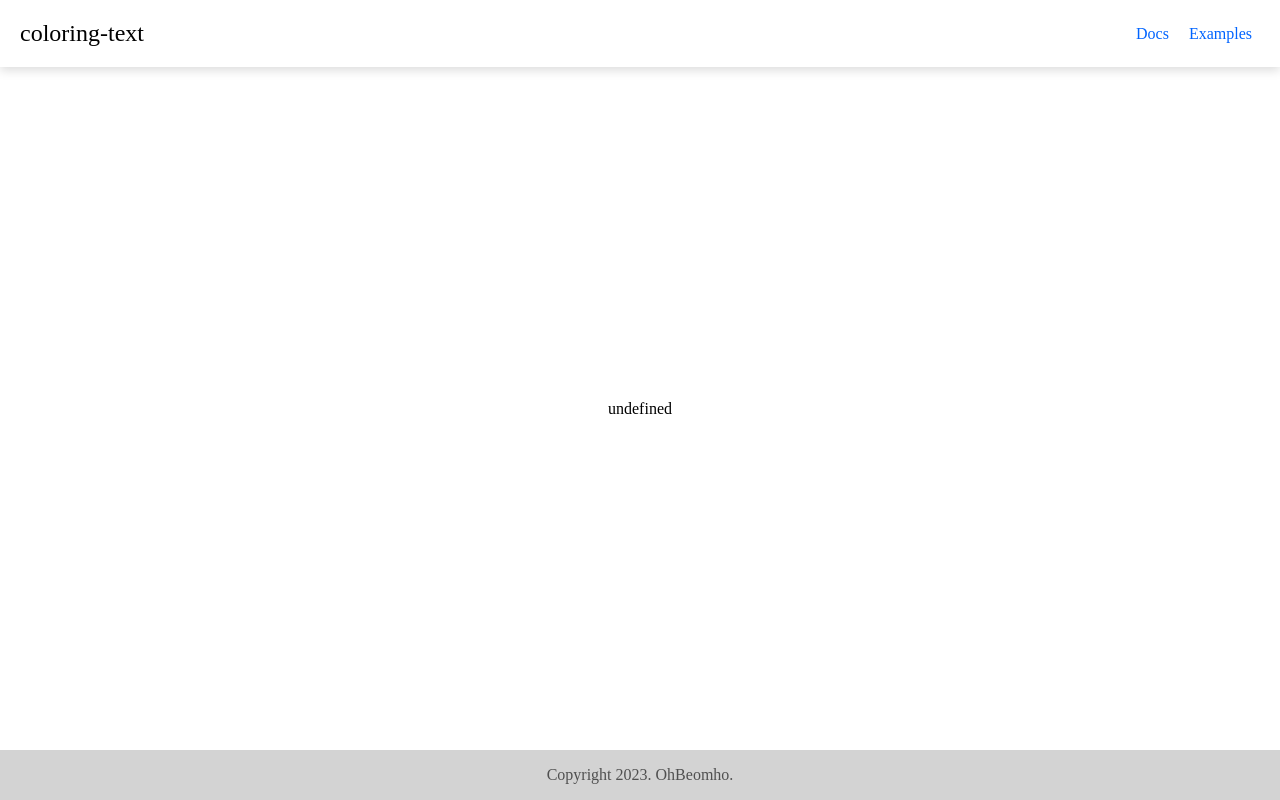
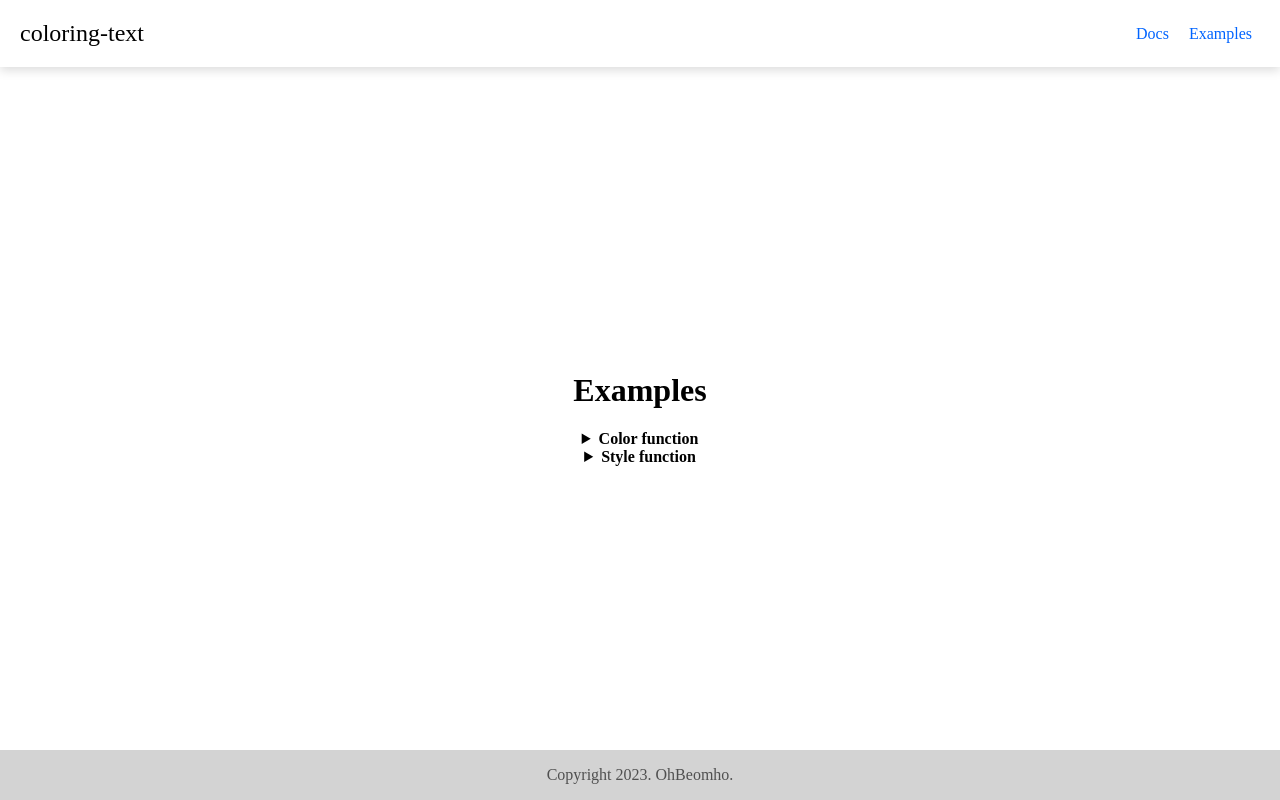
Before and after one commit to OhBeomho/coloring-text-homepage, a SvelteKit app: page /examples in a window 1280 px wide. Built offline with nearby package versions, Linux system fonts and the light colour scheme.

Commit message:
➕ Changed to markdown-it

```diff
--- a/package.json
+++ b/package.json
@@ -11,9 +11,9 @@
 		"@sveltejs/adapter-auto": "^2.0.0",
 		"@sveltejs/adapter-netlify": "^2.0.8",
 		"@sveltejs/kit": "^1.20.4",
+		"markdown-it": "^13.0.1",
 		"svelte": "^4.0.5",
-		"vite": "^4.4.2",
-		"vite-plugin-markdown": "^2.1.0"
+		"vite": "^4.4.4"
 	},
 	"type": "module"
 }
--- a/src/routes/docs/+page.svelte
+++ b/src/routes/docs/+page.svelte
@@ -1,9 +1,11 @@
 <script>
   import Layout from "../../components/Layout.svelte"
+  import MarkdownIt from "markdown-it"
 
   let currentDoc = "color"
   let docHTML
   let loading = false
+  const md = new MarkdownIt({ html: true })
 
   function loadDoc(doc) {
     if (loading) {
@@ -12,8 +14,8 @@
 
     loading = true
 
-    import(`../../assets/${doc}.md`).then((content) => {
-      docHTML = content.html
+    import(`../../assets/${doc}.md?raw`).then((data) => {
+      docHTML = md.render(data.default)
       currentDoc = doc
       loading = false
     })
--- a/src/routes/examples/+page.svelte
+++ b/src/routes/examples/+page.svelte
@@ -1,11 +1,14 @@
 <script>
   import Layout from "../../components/Layout.svelte"
-  import { html as content } from "../../assets/examples.md"
+  import content from "../../assets/examples.md?raw"
+  import MarkdownIt from "markdown-it"
+
+  const md = new MarkdownIt({ html: true })
 </script>
 
 <Layout>
   <main>
-    {@html content}
+    {@html md.render(content)}
   </main>
 </Layout>
 
--- a/vite.config.js
+++ b/vite.config.js
@@ -1,7 +1,6 @@
 import { sveltekit } from "@sveltejs/kit/vite"
 import { defineConfig } from "vite"
-import { plugin as markdown, Mode } from "vite-plugin-markdown"
 
 export default defineConfig({
-  plugins: [sveltekit(), markdown({ mode: [Mode.HTML] })]
+  plugins: [sveltekit()]
 })
```
Also changed, not shown: 2 other files (tests, documents, lock files or other folders).
